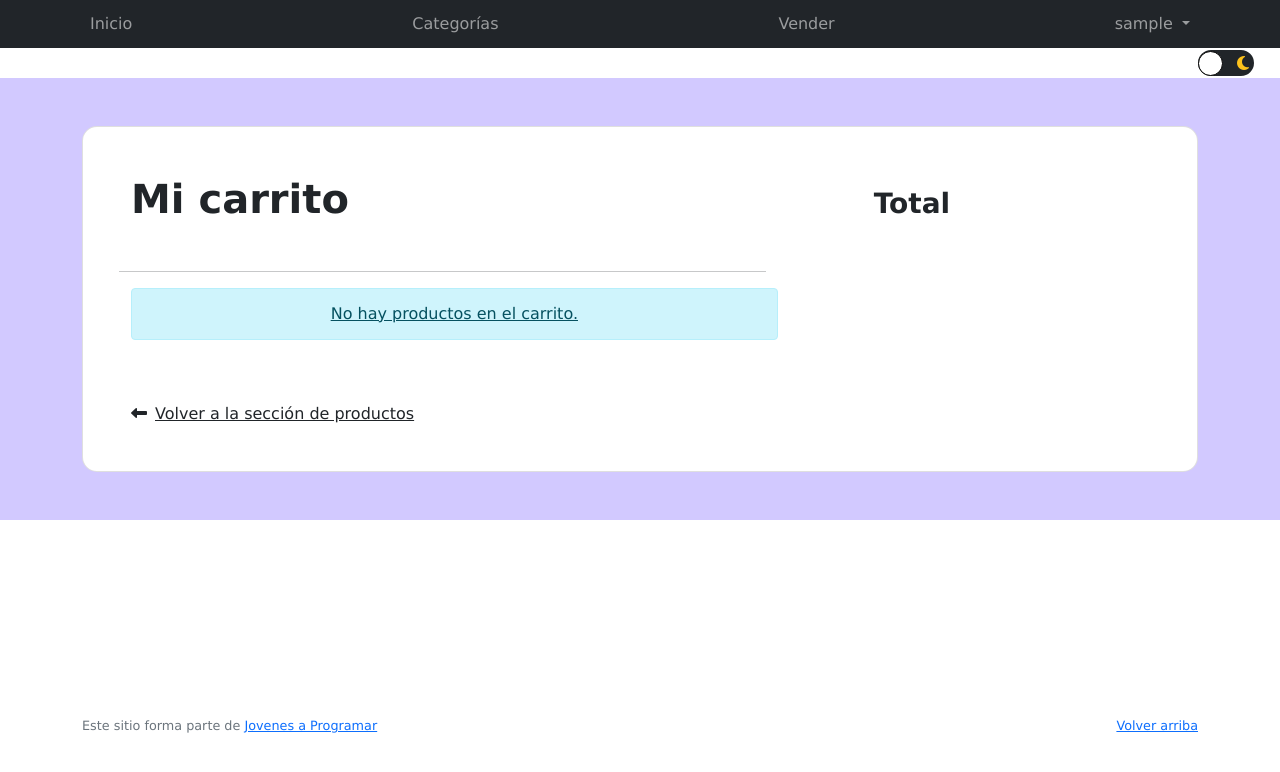
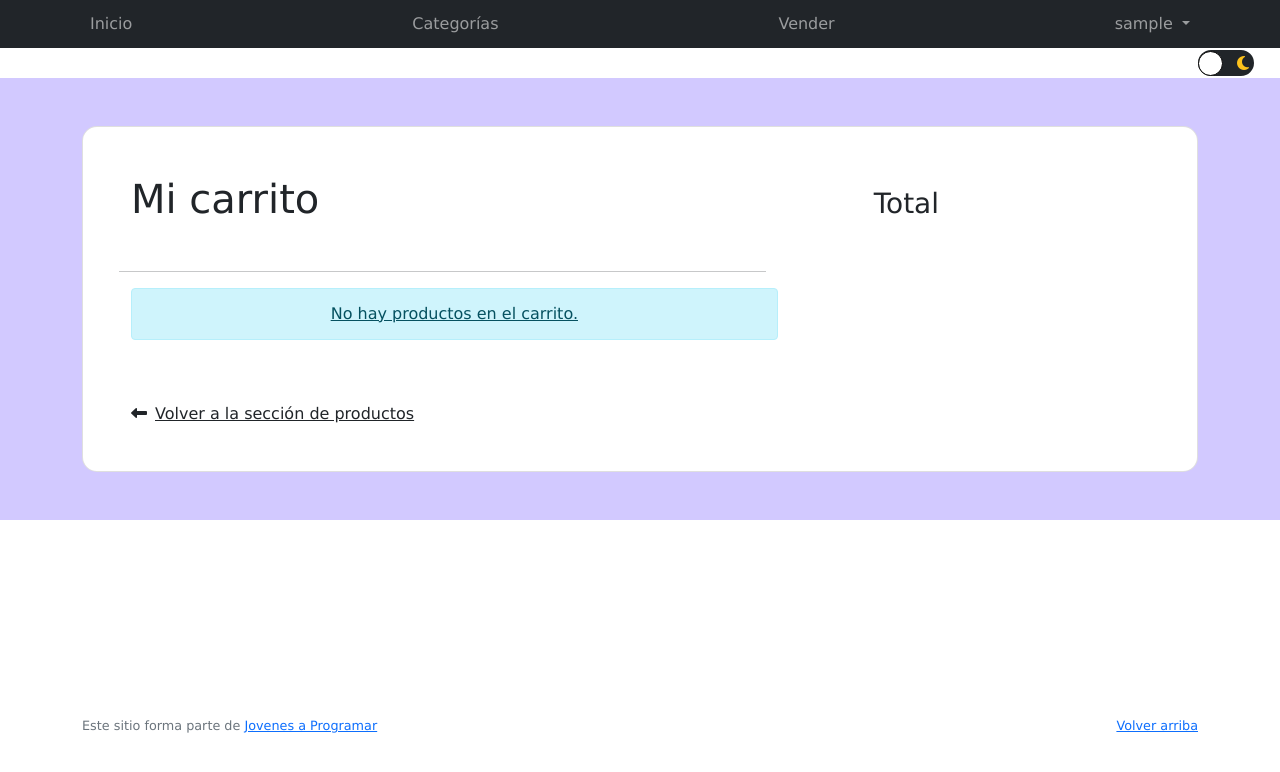
Before and after one commit to gulnaranocetti/workspace-inicial, a plain HTML site: page cart.html in a window 1280 px wide. Drawn offline with Linux system fonts and the light colour scheme; sample sign-in values are in the browser's storage.

Commit message:
Update styles.css

```diff
--- a/css/styles.css
+++ b/css/styles.css
@@ -516,3 +516,6 @@ body.active #welcome-message{
 .fotop {
   margin-left: 15%;
 }
+.fw-bold {
+  font-weight: 500 !important;
+}
```
